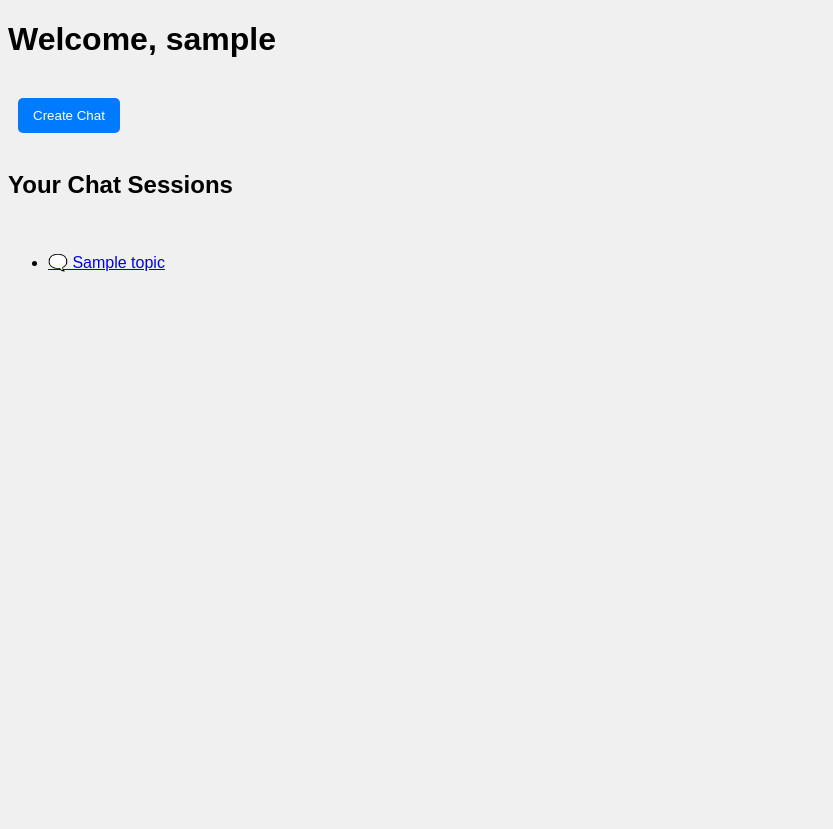
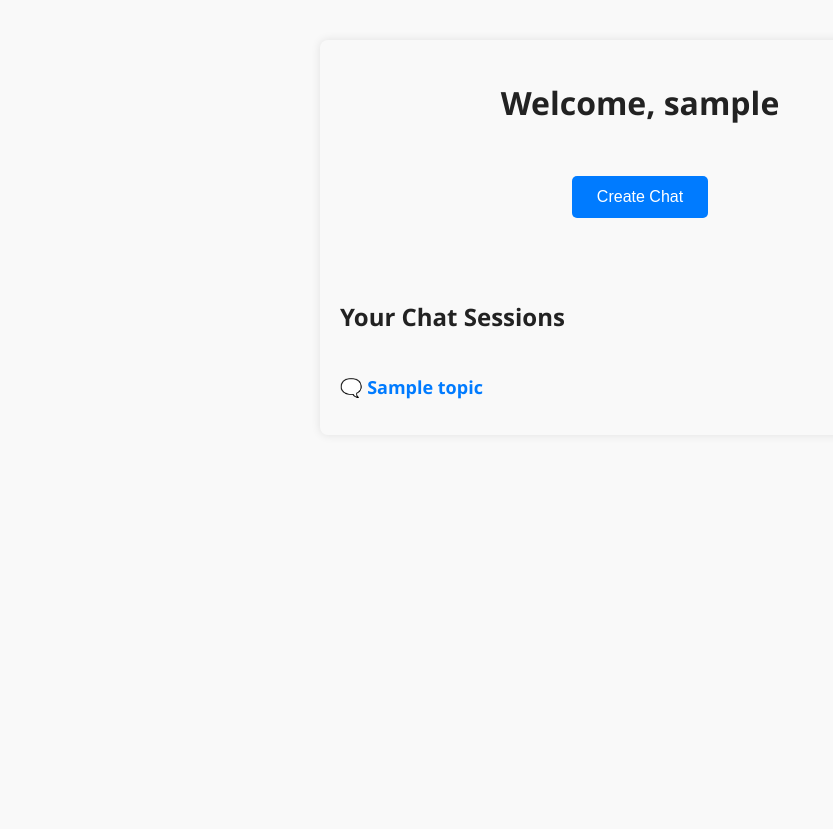
Before and after one commit to unic0rn9k/chat_gpt_clone, a FastAPI app: template templates/chat_list.html in a window 1280 px wide. Shown: the whole page, without its empty margins (0-833 px from the left). After the commit the page ends 399 px from the top, so only its background shows below. Run offline with FastAPI, Linux system fonts and the light colour scheme; the template is opened without the code that fills it: most values are stand-ins (such as "Sample title", 1, 10 or a date in 2020); some libraries are stand-ins or nearby versions.

Commit message:
new chat, template fixes and uuid (#7)
Co-authored-by: Gustav Isholm Saarup <122486924+Icefjord@users.noreply.github.com>

```diff
--- a/main.py
+++ b/main.py
@@ -11,8 +11,11 @@ from fastapi import FastAPI, Depends, Form
 import datetime as dt
 from psycopg2.extras import execute_values
 from fastapi.templating import Jinja2Templates
+from fastapi.responses import RedirectResponse
+
 templates = Jinja2Templates(directory="templates")
 app = FastAPI(debug=True)
+
 executor = ThreadPoolExecutor(max_workers=10)
 
 app.mount("/static", StaticFiles(directory="static"), name="static")
--- /dev/null
+++ b/static/dashboard.css
@@ -0,0 +1,63 @@
+/* General page layout */
+body {
+    max-width: 600px;
+    margin: 40px auto;
+    font-family: 'Segoe UI', Tahoma, Geneva, Verdana, sans-serif;
+    background-color: #f9f9f9;
+    color: #222;
+    padding: 20px;
+    box-shadow: 0 0 10px rgba(0,0,0,0.1);
+    border-radius: 8px;
+  }
+
+  /* Heading */
+  h1 {
+    text-align: center;
+    margin-bottom: 30px;
+    font-weight: 700;
+  }
+
+  /* Start New Chat form */
+  form {
+    text-align: center;
+    margin-bottom: 40px;
+  }
+
+  /* Start New Chat button */
+  form button {
+    background-color: #007bff;
+    border: none;
+    color: white;
+    padding: 12px 25px;
+    font-size: 16px;
+    border-radius: 5px;
+    cursor: pointer;
+    transition: background-color 0.25s ease;
+  }
+
+  form button:hover {
+    background-color: #0056b3;
+  }
+
+  /* Chat sessions list */
+  ul {
+    list-style-type: none;
+    padding-left: 0;
+    margin-top: 0;
+  }
+
+  ul li {
+    margin-bottom: 15px;
+    font-size: 18px;
+  }
+
+  /* Chat link styling */
+  ul li a {
+    color: #007bff;
+    text-decoration: none;
+    font-weight: 600;
+  }
+
+  ul li a:hover {
+    text-decoration: underline;
+  }
--- a/static/register.js
+++ b/static/register.js
@@ -33,7 +33,7 @@ document.getElementById('registerForm').addEventListener('submit', async (e) =>
         registerError.textContent = data.error;
       } else {
         alert('Registration successful! You can now log in.');
-        window.location.href = '/login';
+        window.location.href = '/static/login.html';
       }
     } catch (error) {
       console.error('Registration error:', error);
--- a/templates/chat_list.html
+++ b/templates/chat_list.html
@@ -3,7 +3,7 @@
 <head>
     <meta charset="UTF-8">
     <title>{{ username }}'s Chats</title>
-    <link rel="stylesheet" href="/static/style.css">
+    <link rel="stylesheet" href="/static/dashboard.css">
 </head>
 <body>
     <h1>Welcome, {{ username }}</h1><br>
```
